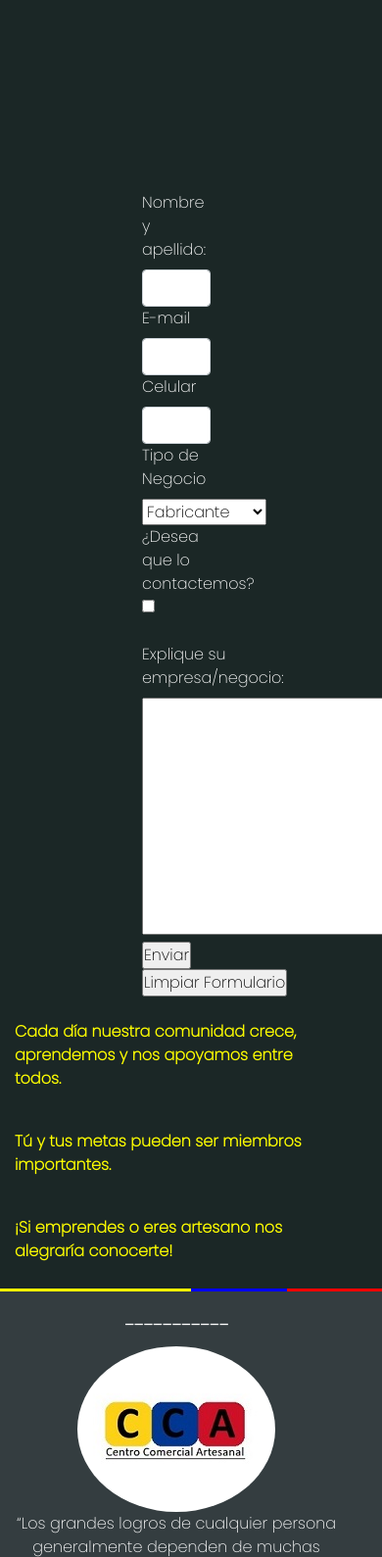
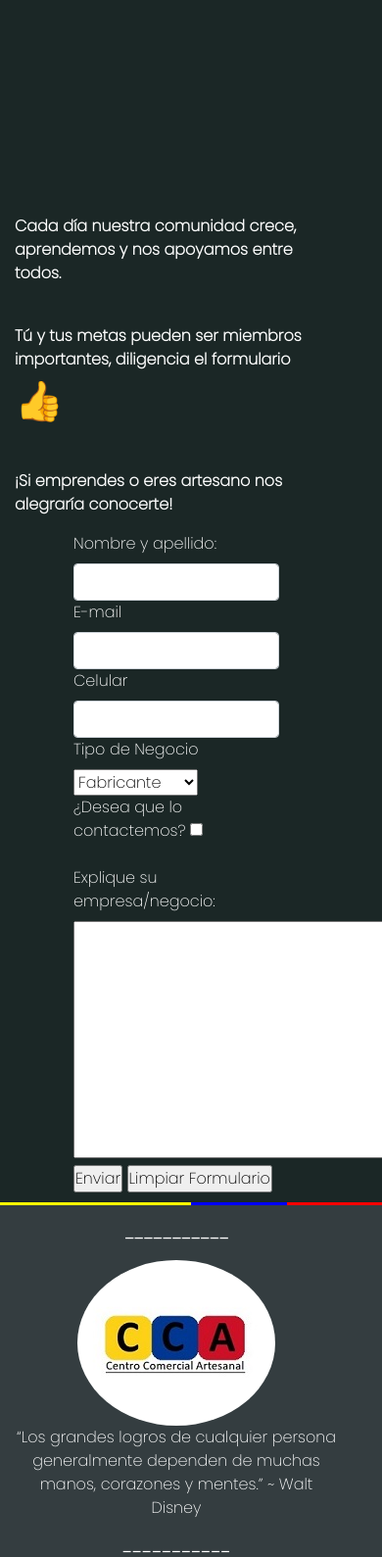
Before and after one commit to jhonjairofv4/desarrolloweb, a PHP site: page /eresEmprendedoroArtesano.html in a window 390 px wide; the page is wider, and only the part inside the window is pictured. Shown: the part 274-1863 px from the top of that part at 98% size. Run offline with PHP 8.4, Linux system fonts and the light colour scheme.

Commit message:
mejoras esteticas

```diff
--- a/CSS/pruebacss.css
+++ b/CSS/pruebacss.css
@@ -203,7 +203,9 @@ ol {
   color: #3BD602; }
 
 .promocioninfo {
-  border: solid 2px white; }
+  border: solid 2px white;
+  margin-top: 30px;
+  margin-bottom: 30px; }
 
 .promociondetalle {
   color: black;
@@ -227,7 +229,7 @@ ol {
   justify-content: center;
   font-weight: bold;
   align-content: center;
-  color: yellow; }
+  color: white; }
 
 .emprende2 {
   justify-content: center;
--- a/SCSS/prueba.scss
+++ b/SCSS/prueba.scss
@@ -312,7 +312,8 @@ padding-top: 70px;
 
 .promocioninfo{
 	border: solid 2px white;
-
+	margin-top: 30px;
+	margin-bottom: 30px;
 }
 
 .promociondetalle{
@@ -343,7 +344,7 @@ padding-top: 70px;
 	justify-content: center;
 	font-weight: bold;
 	align-content: center;
-	color: yellow;
+	color: white;
 }
 
 .emprende2{
--- a/catalogo.html
+++ b/catalogo.html
@@ -25,7 +25,7 @@
 	<header >
 		<div >
 			<nav class=" navbar navbar-expand-sm bg-dark navbar-dark " >
-				<a class="navbar-brand" href="#">
+				<a class="navbar-brand" href="index.html">
 					<img src="Imagenes\Logo.jpg" alt="logo" style="width:120px;">
 				</a>
 				<ul class="navbar-nav" style="text-align: start;">
@@ -226,7 +226,9 @@
 
 			<div class="logofoot col-xs-12 col-xs-12 col-md-6 col-lg-4">
 				<p class="separadorfoot">___________</p>
-				<img class="rounded-circle mx-auto d-block" src="Imagenes\logofoot.jpg" alt="logo foot">
+				<a href="index.html">
+					<img class="rounded-circle mx-auto d-block" src="Imagenes\logofoot.jpg" alt="logo foot">
+				</a>
 				<p>“Los grandes logros de cualquier persona generalmente dependen de muchas manos, corazones y mentes.” ~ Walt Disney</p>
 			</div>
 
--- a/eresEmprendedoroArtesano.html
+++ b/eresEmprendedoroArtesano.html
@@ -25,7 +25,7 @@
 	<header >
 		<div >
 			<nav class=" navbar navbar-expand-sm bg-dark navbar-dark " >
-				<a class="navbar-brand" href="#">
+				<a class="navbar-brand" href="index.html">
 					<img src="Imagenes\Logo.jpg" alt="logo" style="width:120px;">
 				</a>
 				<ul class="navbar-nav" style="text-align: start;">
@@ -79,9 +79,21 @@
 			<p class="subtitulocatalogo" >¡En equipo lograremos llegar más lejos!</p>
 		</div>
 
+
 		<div class="emprende col-xs-12 col-xs-12 col-md-12 col-lg-12 row">
+
+
+			<div class="emprende1 col-xs-12 col-xs-12 col-md-6 col-lg-6">
+					<br>
+					<p>Cada día nuestra comunidad crece, aprendemos y nos apoyamos entre todos.</p>
+					<br>
+					<p>Tú y tus metas pueden ser miembros importantes, diligencia el formulario <span style='font-size:40px;'>&#128077;</span></p>
+					<br>
+					<p>¡Si emprendes o eres artesano nos alegraría conocerte!</p>
+			</div>
+
 			<div class="emprende2 col-xs-12 col-xs-12 col-md-6 col-lg-6">
-				<form style="padding-right: 130px;padding-left: 130px;">
+				<form style="padding-right: 60px;padding-left: 60px;">
 					<fieldset>
 						<label for="texto">Nombre y apellido: </label>
 						<input type="text" name="texto" class="form-control">
@@ -114,14 +126,6 @@
 				</form>
 			</div>
 
-			<div class="emprende1 col-xs-12 col-xs-12 col-md-6 col-lg-6">
-				<br>
-				<p>Cada día nuestra comunidad crece, aprendemos y nos apoyamos entre todos.</p>
-				<br>
-				<p>Tú y tus metas pueden ser miembros importantes.</p>
-				<br>
-				<p>¡Si emprendes o eres artesano nos alegraría conocerte!</p>
-			</div>
 		</div>
 
 	</main>
@@ -138,7 +142,9 @@
 
 			<div class="logofoot col-xs-12 col-xs-12 col-md-6 col-lg-4">
 				<p class="separadorfoot">___________</p>
-				<img class="rounded-circle mx-auto d-block" src="Imagenes\logofoot.jpg" alt="logo foot">
+				<a href="index.html">
+					<img class="rounded-circle mx-auto d-block" src="Imagenes\logofoot.jpg" alt="logo foot">
+				</a>
 				<p>“Los grandes logros de cualquier persona generalmente dependen de muchas manos, corazones y mentes.” ~ Walt Disney</p>
 			</div>
 
@@ -201,8 +207,8 @@
 		</div>
 	</footer>
 
-		<script src="https://ajax.googleapis.com/ajax/libs/jquery/3.5.1/jquery.min.js"></script>
-		<script src="https://cdnjs.cloudflare.com/ajax/libs/popper.js/1.16.0/umd/popper.min.js"></script>
-		<script src="https://maxcdn.bootstrapcdn.com/bootstrap/4.5.2/js/bootstrap.min.js"></script>
-	</body>
+	<script src="https://ajax.googleapis.com/ajax/libs/jquery/3.5.1/jquery.min.js"></script>
+	<script src="https://cdnjs.cloudflare.com/ajax/libs/popper.js/1.16.0/umd/popper.min.js"></script>
+	<script src="https://maxcdn.bootstrapcdn.com/bootstrap/4.5.2/js/bootstrap.min.js"></script>
+</body>
 </html>
--- a/promociones.html
+++ b/promociones.html
@@ -25,7 +25,7 @@
 	<header >
 		<div >
 			<nav class=" navbar navbar-expand-sm bg-dark navbar-dark " >
-				<a class="navbar-brand" href="#">
+				<a class="navbar-brand" href="index.html">
 					<img src="Imagenes\Logo.jpg" alt="logo" style="width:120px;">
 				</a>
 				<ul class="navbar-nav" style="text-align: start;">
@@ -204,7 +204,9 @@
 
 			<div class="logofoot col-xs-12 col-xs-12 col-md-6 col-lg-4">
 				<p class="separadorfoot">___________</p>
-				<img class="rounded-circle mx-auto d-block" src="Imagenes\logofoot.jpg" alt="logo foot">
+				<a href="index.html">
+					<img class="rounded-circle mx-auto d-block" src="Imagenes\logofoot.jpg" alt="logo foot">
+				</a>
 				<p>“Los grandes logros de cualquier persona generalmente dependen de muchas manos, corazones y mentes.” ~ Walt Disney</p>
 			</div>
 
```
Also changed, not shown: index.html (+16 -8 lines), quienessomos.html (+7 -4 lines).
